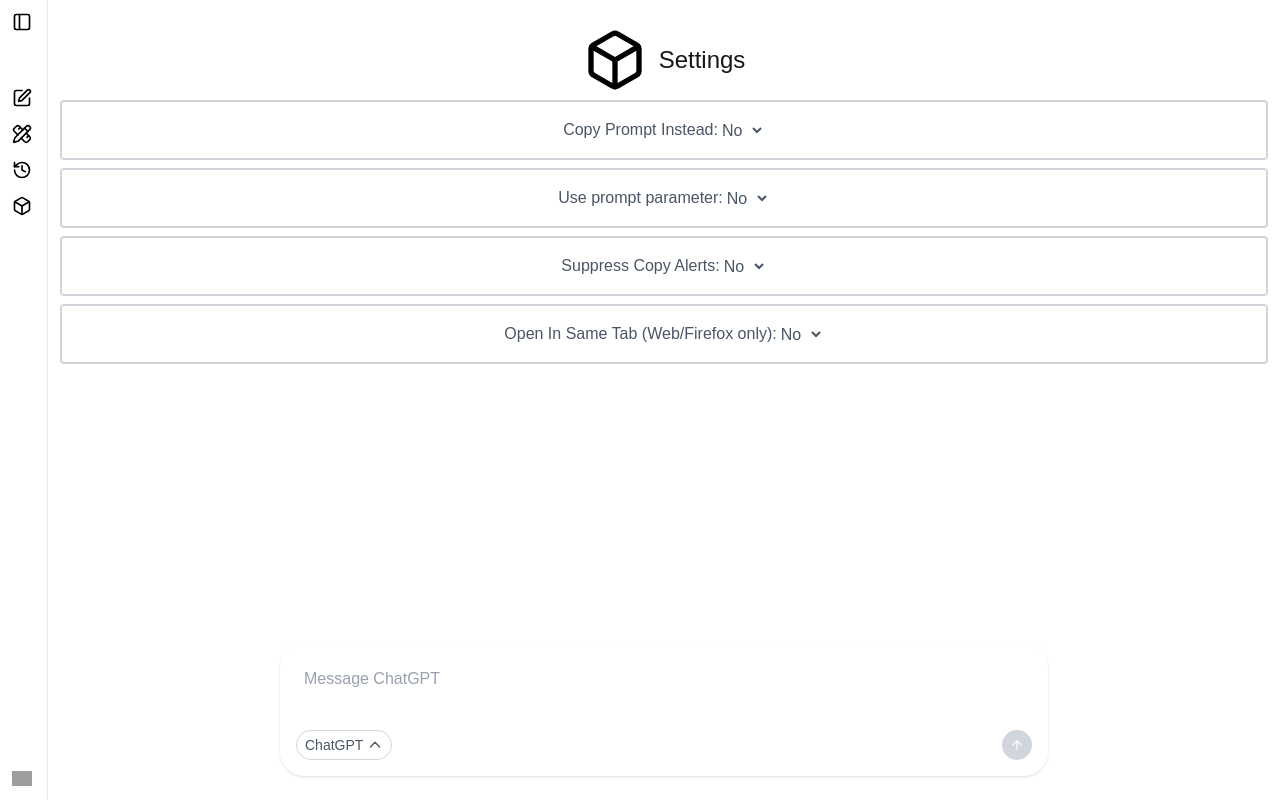
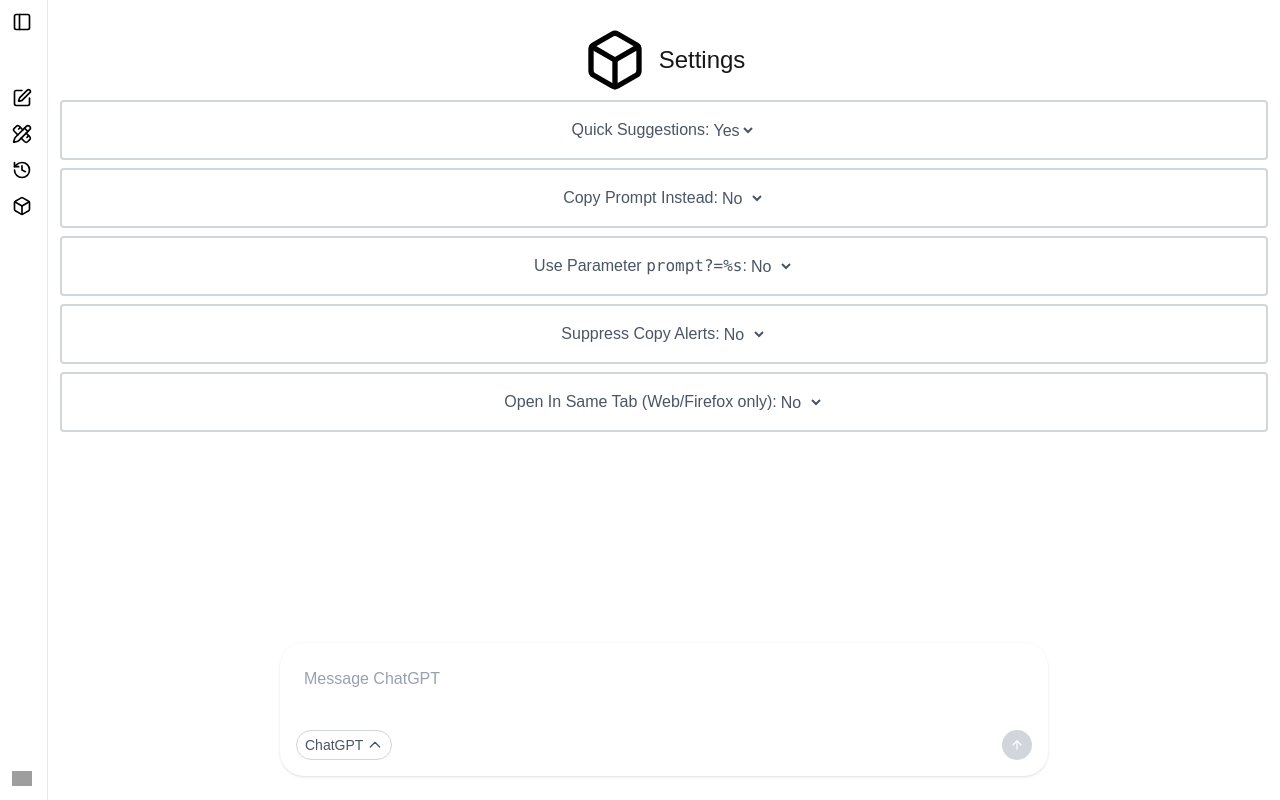
Before and after one commit to DerivedFunction/prompt-builder, a React (Vite) app in the folder web/: page / in a window 1280 px wide. Both pictures are taken after a click on the element "Settings". Built offline with nearby package versions, Linux system fonts and the light colour scheme; grey boxes are pictures that could not be loaded.

Commit message:
updated settings page with prompt parameter

```diff
--- a/web/pages/settings-page.tsx
+++ b/web/pages/settings-page.tsx
@@ -4,12 +4,28 @@
   const [copy, setCopy] = useState(true);
   useEffect(() => {
     setCopy(localStorage.getItem("copy") === "true");
+    const quickSuggestions = localStorage.getItem("quickSuggestions");
+    if (!quickSuggestions) localStorage.setItem("quickSuggestions", "true");
   }, []);
   return (
     <div className="w-full">
       <div className="flex items-center gap-3 justify-center">
         <img src={box} alt="logo icon" className="h-16 dark:invert" />
         <p className="text-2xl font-medium ">Settings</p>
+      </div>
+      <div className="w-full flex text-md mt-2 p-4 justify-center border-2 rounded border-gray-300 text-gray-600 dark:border-gray-600 dark:text-gray-400">
+        <legend>Quick Suggestions: </legend>
+        <select
+          className="bg-[var(--background)]"
+          defaultValue={localStorage.getItem("quickSuggestions") || "true"}
+          onChange={(e) => {
+            localStorage.setItem("quickSuggestions", e.target.value);
+          }}
+          id="quick-suggestions-form"
+        >
+          <option value="true">Yes</option>
+          <option value="false">No</option>
+        </select>
       </div>
       <div className="w-full flex text-md mt-2 p-4 justify-center border-2 rounded border-gray-300 text-gray-600 dark:border-gray-600 dark:text-gray-400">
         <legend>Copy Prompt Instead: </legend>
@@ -26,8 +42,14 @@
           <option value="false">No</option>
         </select>
       </div>
-      <div className={`${copy ? "hidden" : ""} w-full flex text-md mt-2 p-4 justify-center border-2 rounded border-gray-300 text-gray-600 dark:border-gray-600 dark:text-gray-400`}>
-        <legend>Use prompt parameter: </legend>
+      <div
+        className={`${
+          copy ? "hidden" : ""
+        } w-full flex text-md mt-2 p-4 justify-center border-2 rounded border-gray-300 text-gray-600 dark:border-gray-600 dark:text-gray-400`}
+      >
+        <legend>
+          Use Parameter <code className="font-mono">prompt?=%s</code>:
+        </legend>
         <select
           className="bg-[var(--background)]"
           defaultValue={localStorage.getItem("prompt") || "false"}
```
